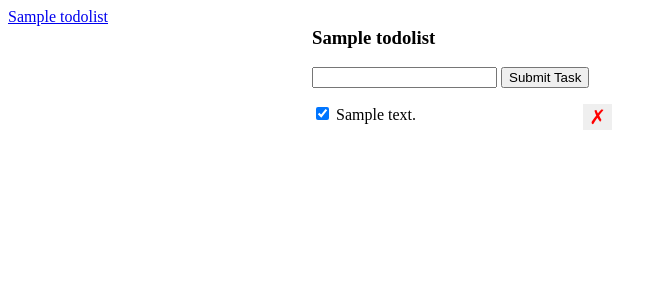
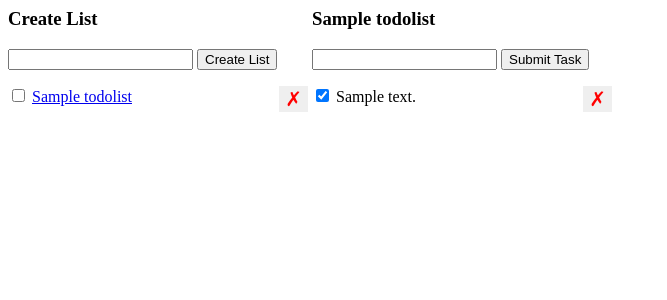
Before and after one commit to MahmoudHousam/ToDo-App, a Flask app: page /lists/1 in a window 1280 px wide. Shown: the top 300 px of the page, without its empty margins (0-667 px from the left). Run offline with Flask 3, Linux system fonts and the light colour scheme; tables that the repository leaves empty hold one stand-in row (values such as "Sample post").

Commit message:
add more functionality

```diff
--- a/app.py
+++ b/app.py
@@ -46,6 +46,8 @@ def create_new_todo():
         new_todo.list = active_list
         db.session.add(new_todo)
         db.session.commit()
+        description_body["id"] = new_todo.id
+        description_body["complete"] = new_todo.description
         description_body["description"] = new_todo.description
     except Exception:
         error = True
@@ -88,6 +90,7 @@ def delete_todo(todo_id):
 
 @app.route('/lists/<list_id>')
 def get_todo_by_id(list_id):
+    lists = TodoList.query.all()
     active_list = TodoList.query.get(list_id)
     if active_list is None:
         active_list = TodoList(name="My First TodoList")
@@ -98,10 +101,49 @@ def get_todo_by_id(list_id):
             db.session.rollback()
     todos = Todo.query.filter_by(list_id=list_id).order_by('id').all()
     return render_template('index.html',
-                           lists=TodoList.query.all(),
+                           lists=lists,
+                           todos=todos,
                            active_list=active_list,
-                           todos=todos
                            )
+
+
+@app.route("/lists/create", methods=["POST"])
+def create_list():
+    list_body = {}
+    error = False
+    try:
+        name = request.get_json()["name"]
+        newlist = TodoList(name=name)
+        db.session.add(newlist)
+        db.session.commit(newlist)
+        list_body["name"] = newlist.name
+        list_body["id"] = newlist.id
+    except Exception:
+        db.session.rollback()
+        error = True
+        print(sys.exc_info)
+    finally:
+        db.session.close()
+        if error:
+            abort(400)
+        else:
+            return jsonify(list_body)
+
+
+@app.route("/lists/<list_id>/set-list-completed", methods=["Post"])
+def update_list_status(list_id):
+    try:
+        completed = request.get_json()["completed"]
+        print('completed', completed)
+        todo = TodoList.query.get(list_id)
+        for todo in list.todos:
+            todo.completed = True
+        db.session.commit()
+    except Exception:
+        db.session.rollback()
+    finally:
+        db.session.close()
+    return redirect(url_for("index"))
 
 
 @app.route("/")
--- a/templates/index.html
+++ b/templates/index.html
@@ -25,17 +25,36 @@
       }
       .lists-wrapper,
       .todos-wrapper {
-        display: inline-block;
+        display: inline-table;
         vertical-align: top;
       }
     </style>
   </head>
   <body>
     <div class="lists-wrapper">
+      <h3>Create List</h3>
+      <form id="list-wrap">
+        <input type="text" id="creator" name="creator" />
+        <input type="submit" value="Create List" />
+      </form>
       <ul id="lists">
         {% for list in lists %}
         <li>
+          <input
+            class="check-completed"
+            data-id="{{ list.id }}"
+            type="checkbox"
+            {%
+            if
+            list.completed
+            %}
+            checked
+            {%
+            endif
+            %}
+          />
           <a href="/lists/{{ list.id }}"> {{ list.name }} </a>
+          <button class="delete-button" data-id="{{ list.id }}">&cross;</button>
         </li>
         {% endfor %}
       </ul>
```
Also changed, not shown: trial.html (added, +13 -0 lines).
